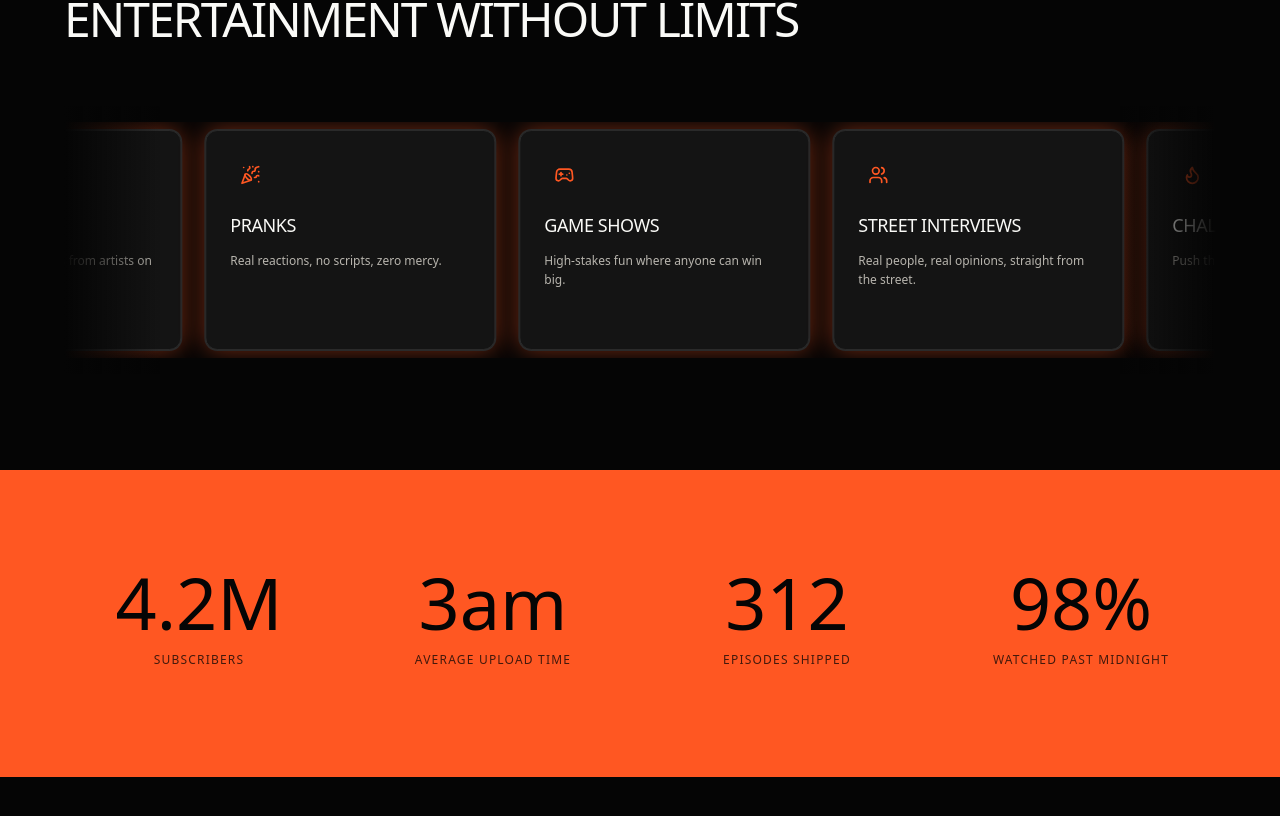
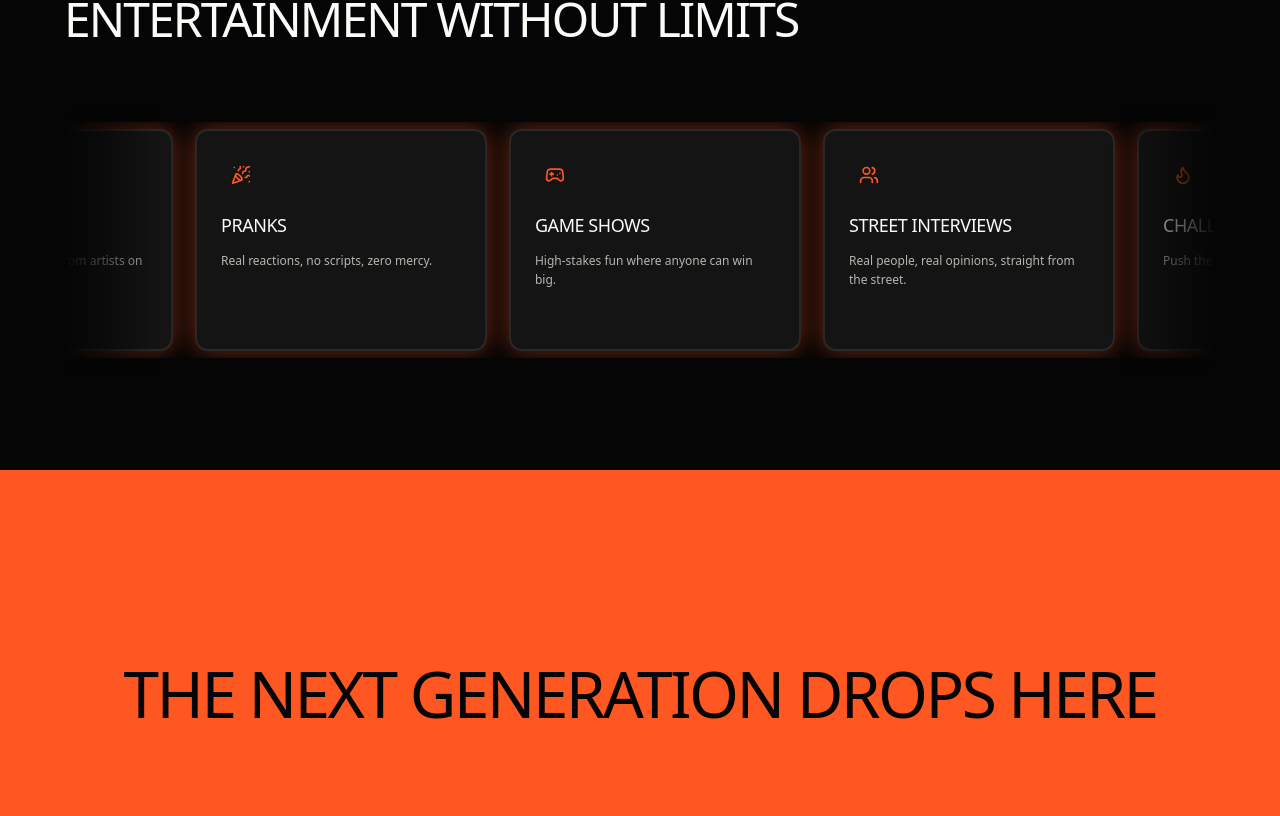
Before and after one commit to Droppzy-Entertainment/frontend, a Next.js app: page / in a window 1280 px wide. Shown: the part 1930-2746 px from the top of the page. Built offline with nearby package versions, Linux system fonts and the light colour scheme; no server answers.

Commit message:
feat: replace stats block with 'THE NEXT GENERATION DROPS HERE' banner statement

```diff
--- a/src/components/Stats.tsx
+++ b/src/components/Stats.tsx
@@ -1,38 +1,16 @@
 import { Section } from "./ui/Section";
-import { StatCounter } from "./ui/StatCounter";
 
 /**
- * Server Component. `Section` (tone="band") supplies the full-bleed accent
- * background; the actual count-up animation lives in the `StatCounter`
- * client leaf, so this wrapper itself needs no hooks/state/browser APIs.
- *
- * Ported 1:1 from the Nocturne source's `.stats .grid-4` (4 stats,
- * `repeat(4, auto)` collapsing to `repeat(2, 1fr)` under ~720px) — here
- * expressed as Tailwind utilities (`grid-cols-2 md:grid-cols-4`) since
- * `.stats`/`.grid-4` are not ported component classes in globals.css.
- *
- * The second stat ("3am / Average upload time") is intentionally static —
- * the source markup has no `data-count-to` on it, so it renders the same
- * `.stat-num`/`.stat-label` markup directly instead of going through
- * StatCounter, with no animation.
+ * Server Component. Full-bleed accent band displaying the core tagline statement:
+ * "THE NEXT GENERATION DROPS HERE"
  */
 export function Stats() {
   return (
-    <Section tone="band">
-      <div className="grid grid-cols-2 gap-x-6 gap-y-8 md:grid-cols-4">
-        <div className="text-center">
-          <StatCounter value={4.2} suffix="M" label="Subscribers" />
-        </div>
-        <div className="text-center">
-          <p className="stat-num">3am</p>
-          <p className="stat-label">Average upload time</p>
-        </div>
-        <div className="text-center">
-          <StatCounter value={312} label="Episodes shipped" />
-        </div>
-        <div className="text-center">
-          <StatCounter value={98} suffix="%" label="Watched past midnight" />
-        </div>
+    <Section tone="band" className="py-12 md:py-16">
+      <div className="flex flex-col items-center text-center">
+        <h2 className="font-heading text-[length:clamp(28px,5vw,64px)] uppercase leading-none tracking-[-0.04em] text-[color:var(--color-bg)]">
+          THE NEXT GENERATION DROPS HERE
+        </h2>
       </div>
     </Section>
   );
```
